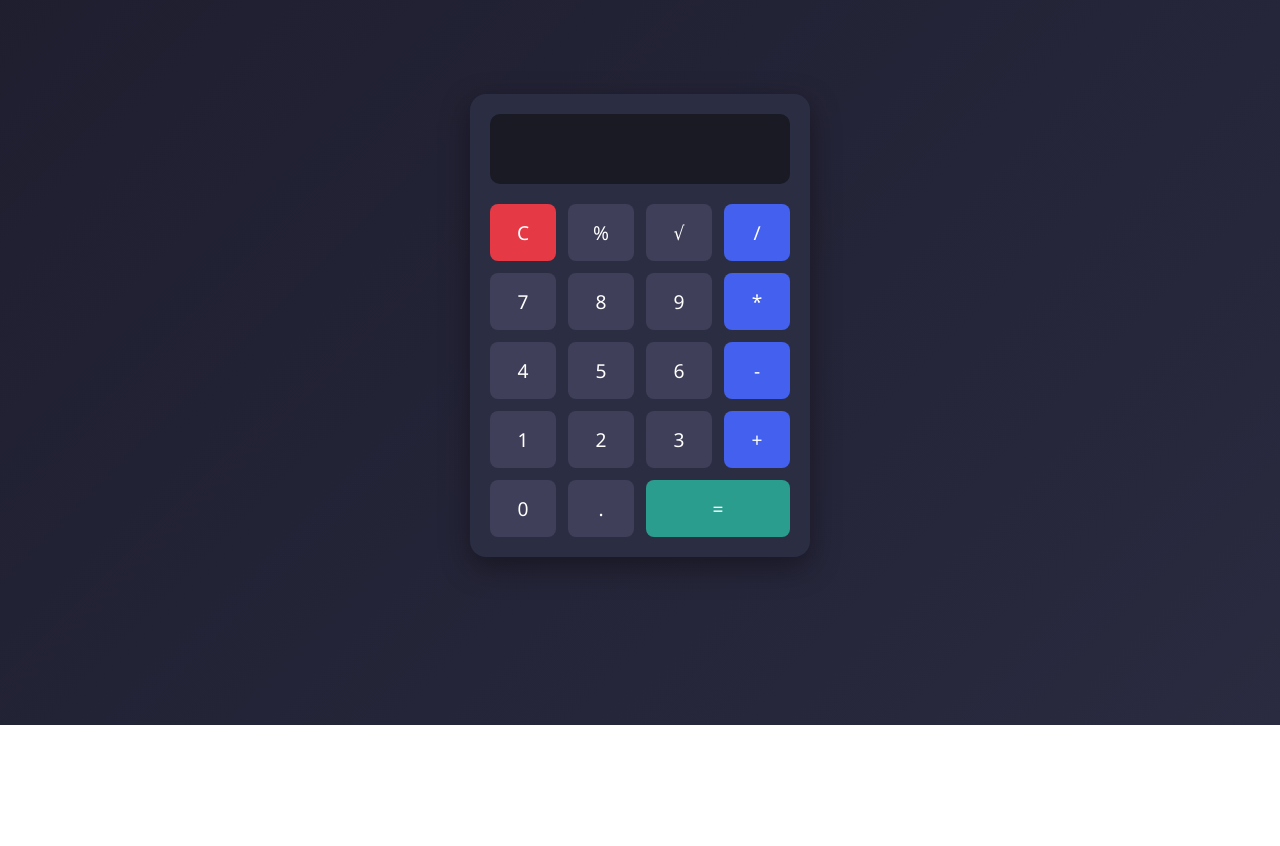
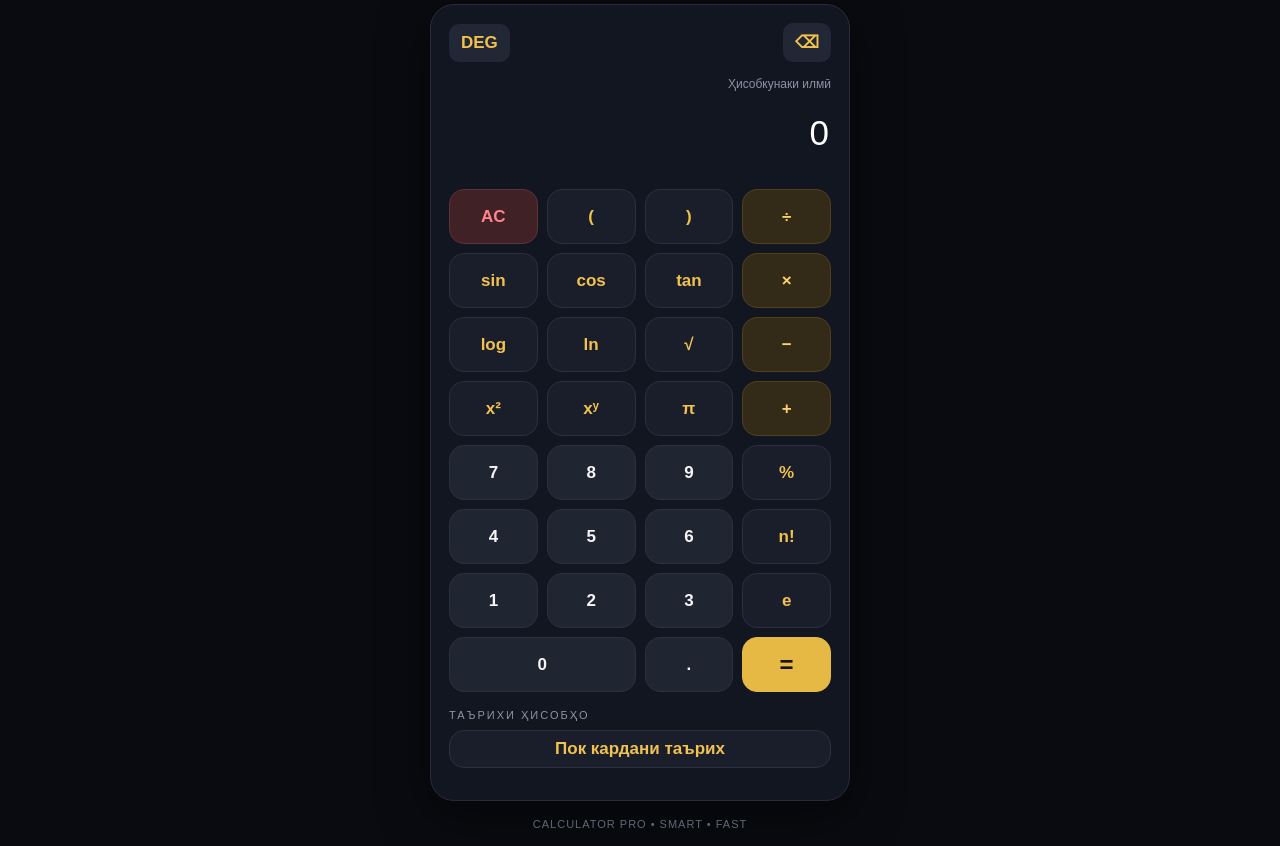
Before and after one commit to rustamoumahmadov6-cpu/my-calculator, a plain HTML site: page index.html in a window 1280 px wide. Shown: the part 75-921 px from the top of the page. Before the commit the page ends 800 px from the top, so only its background shows below. Drawn offline with Linux system fonts and the light colour scheme.

Commit message:
Revamp calculator UI and enhance functionality
Updated the calculator's HTML structure and styles for a new design, including improved layout and additional features.

```diff
--- a/index.html
+++ b/index.html
@@ -3,149 +3,285 @@
 <head>
 <meta charset="UTF-8">
 <meta name="viewport" content="width=device-width, initial-scale=1.0">
-    <title>Калкулятори Замонавӣ ва Мукаммал</title>
+<meta name="theme-color" content="#090b10">
+<title>CALCULATOR PRO</title>
+
 <style>
-        * {
-            box-sizing: border-box;
-            margin: 0;
-            padding: 0;
-            font-family: 'Segoe UI', Tahoma, Geneva, Verdana, sans-serif;
+*{box-sizing:border-box}
+body{
+ margin:0;min-height:100vh;background:#090b10;color:#f5f5f5;
+ font-family:Arial,sans-serif;display:flex;justify-content:center;
+ align-items:center;padding:16px
 }
-
-        body {
-            display: flex;
-            justify-content: center;
-            align-items: center;
-            height: 100vh;
-            background: linear-gradient(135deg, #1e1e2f, #2a2a40);
-        }
-
-        .calculator {
-            background-color: #2b2d42;
-            padding: 20px;
-            border-radius: 16px;
-            box-shadow: 0 10px 30px rgba(0, 0, 0, 0.4);
-            width: 340px;
-        }
-
-        .display {
-            width: 100%;
-            height: 70px;
-            background-color: #1a1a24;
-            color: #ffffff;
-            font-size: 1.8rem;
-            text-align: right;
-            padding: 15px;
-            border: none;
-            border-radius: 10px;
-            margin-bottom: 20px;
-            outline: none;
-            overflow-x: auto;
-        }
-
-        .buttons {
-            display: grid;
-            grid-template-columns: repeat(4, 1fr);
-            gap: 12px;
-        }
-
-        button {
-            padding: 15px;
-            font-size: 1.2rem;
-            border: none;
-            border-radius: 8px;
-            cursor: pointer;
-            background-color: #3f3f59;
-            color: #ffffff;
-            transition: background 0.2s, transform 0.1s;
-        }
-
-        button:hover {
-            background-color: #52527a;
-        }
-
-        button:active {
-            transform: scale(0.95);
-        }
-
-        .btn-operator {
-            background-color: #4361ee;
-        }
-
-        .btn-operator:hover {
-            background-color: #3a0ca3;
-        }
-
-        .btn-action {
-            background-color: #e63946;
-        }
-
-        .btn-action:hover {
-            background-color: #d90429;
-        }
-
-        .btn-equal {
-            background-color: #2a9d8f;
-            grid-column: span 2;
-        }
-
-        .btn-equal:hover {
-            background-color: #21867a;
-        }
+.app{width:100%;max-width:420px}
+.header{display:flex;justify-content:space-between;align-items:center;margin-bottom:20px}
+.logo{font-size:23px;font-weight:bold;letter-spacing:2px;color:#f2c14e}
+.logo span{display:block;font-size:10px;color:#858b99;letter-spacing:4px;margin-top:5px}
+.badge{border:1px solid #66501c;color:#f2c14e;border-radius:20px;padding:7px 10px;font-size:11px}
+.panel{background:#121620;border:1px solid #272c38;border-radius:24px;padding:18px;box-shadow:0 15px 50px #0008}
+.top{display:flex;justify-content:space-between;align-items:center;margin-bottom:15px}
+.top button{background:#222735;color:#f2c14e;border:0;border-radius:10px;padding:9px 12px}
+#history{font-size:12px;color:#8c94a5;min-height:18px;text-align:right;overflow-wrap:anywhere}
+#display{width:100%;height:76px;background:transparent;border:0;outline:0;color:#fff;text-align:right;font-size:35px;font-weight:500}
+#message{height:18px;text-align:right;color:#f2c14e;font-size:12px}
+.grid{display:grid;grid-template-columns:repeat(4,minmax(0,1fr));gap:9px}
+button{cursor:pointer;font-size:17px;font-weight:600;transition:filter .15s,transform .1s}
+.key{height:55px;border:1px solid #2b3040;border-radius:15px;background:#202532;color:#f5f5f5}
+.key:active{transform:scale(.96);filter:brightness(1.3)}
+.fn{background:#191e2a;color:#f2c14e}
+.op{background:#332a18;color:#ffd36b;border-color:#51401d}
+.clear{background:#402126;color:#ff858b;border-color:#613038}
+.equal{background:#e6b844;color:#17130a;border-color:#e6b844;font-size:24px}
+.zero{grid-column:span 2}
+.footer{text-align:center;color:#606878;font-size:11px;margin-top:17px;letter-spacing:1px}
+.section{color:#8b93a3;font-size:11px;margin:17px 0 9px;letter-spacing:2px}
+#historyList{margin-top:14px;max-height:140px;overflow:auto}
+.hist{display:flex;justify-content:space-between;gap:10px;padding:8px 0;border-bottom:1px solid #282d39;font-size:12px;color:#aeb5c3}
+.hist b{color:#f2c14e;overflow-wrap:anywhere;text-align:right}
+@media(max-width:360px){.key{height:49px;font-size:15px}.panel{padding:12px}#display{font-size:29px}}
 </style>
 </head>
 <body>
+<div class="app">
+ <div class="header">
+  <div class="logo">CALCULATOR<span>PRO EDITION</span></div>
+  <div class="badge">● ADVANCED</div>
+ </div>
 
-    <div class="calculator">
-        <input type="text" class="display" id="display" disabled>
-        <div class="buttons">
-            <button class="btn-action" onclick="clearDisplay()">C</button>
-            <button onclick="appendValue('%')">%</button>
-            <button onclick="appendValue('Math.sqrt(')">√</button>
-            <button class="btn-operator" onclick="appendValue('/')">/</button>
+ <div class="panel">
+  <div class="top">
+   <button onclick="toggleAngle()" id="angleBtn">DEG</button>
+   <button onclick="backspace()">⌫</button>
+  </div>
 
-            <button onclick="appendValue('7')">7</button>
-            <button onclick="appendValue('8')">8</button>
-            <button onclick="appendValue('9')">9</button>
-            <button class="btn-operator" onclick="appendValue('*')">*</button>
+  <div id="history">Ҳисобкунаки илмӣ</div>
+  <input id="display" value="0" readonly aria-label="Натиҷаи ҳисоб">
+  <div id="message"></div>
 
-            <button onclick="appendValue('4')">4</button>
-            <button onclick="appendValue('5')">5</button>
-            <button onclick="appendValue('6')">6</button>
-            <button class="btn-operator" onclick="appendValue('-')">-</button>
+  <div class="grid">
+   <button class="key clear" onclick="clearAll()">AC</button>
+   <button class="key fn" onclick="append('(')">(</button>
+   <button class="key fn" onclick="append(')')">)</button>
+   <button class="key op" onclick="append('/')">÷</button>
 
-            <button onclick="appendValue('1')">1</button>
-            <button onclick="appendValue('2')">2</button>
-            <button onclick="appendValue('3')">3</button>
-            <button class="btn-operator" onclick="appendValue('+')">+</button>
+   <button class="key fn" onclick="append('sin(')">sin</button>
+   <button class="key fn" onclick="append('cos(')">cos</button>
+   <button class="key fn" onclick="append('tan(')">tan</button>
+   <button class="key op" onclick="append('*')">×</button>
 
-            <button onclick="appendValue('0')">0</button>
-            <button onclick="appendValue('.')">.</button>
-            <button class="btn-equal" onclick="calculate()">=</button>
+   <button class="key fn" onclick="append('log(')">log</button>
+   <button class="key fn" onclick="append('ln(')">ln</button>
+   <button class="key fn" onclick="append('sqrt(')">√</button>
+   <button class="key op" onclick="append('-')">−</button>
+
+   <button class="key fn" onclick="append('^2')">x²</button>
+   <button class="key fn" onclick="append('^')">xʸ</button>
+   <button class="key fn" onclick="append('pi')">π</button>
+   <button class="key op" onclick="append('+')">+</button>
+
+   <button class="key" onclick="append('7')">7</button>
+   <button class="key" onclick="append('8')">8</button>
+   <button class="key" onclick="append('9')">9</button>
+   <button class="key fn" onclick="percent()">%</button>
+
+   <button class="key" onclick="append('4')">4</button>
+   <button class="key" onclick="append('5')">5</button>
+   <button class="key" onclick="append('6')">6</button>
+   <button class="key fn" onclick="append('!')">n!</button>
+
+   <button class="key" onclick="append('1')">1</button>
+   <button class="key" onclick="append('2')">2</button>
+   <button class="key" onclick="append('3')">3</button>
+   <button class="key fn" onclick="append('e')">e</button>
+
+   <button class="key zero" onclick="append('0')">0</button>
+   <button class="key" onclick="append('.')">.</button>
+   <button class="key equal" onclick="calculate()">=</button>
   </div>
+
+  <div class="section">ТАЪРИХИ ҲИСОБҲО</div>
+  <button class="key fn" style="width:100%;height:38px" onclick="clearHistory()">Пок кардани таърих</button>
+  <div id="historyList"></div>
+ </div>
+
+ <div class="footer">CALCULATOR PRO • SMART • FAST</div>
 </div>
 
 <script>
 const display = document.getElementById('display');
+const historyBox = document.getElementById('history');
+const message = document.getElementById('message');
+const historyList = document.getElementById('historyList');
 
-        function appendValue(value) {
-            display.value += value;
+let expression = '0';
+let angle = 'DEG';
+let justCalculated = false;
+let records = [];
+
+function render(){
+ display.value = expression;
 }
 
-        function clearDisplay() {
-            display.value = '';
+function append(value){
+ message.textContent = '';
+
+ if(justCalculated && /[0-9.]|pi|e|sin|cos|tan|log|ln|sqrt/.test(value)){
+  expression = '0';
+ }
+ justCalculated = false;
+
+ if(expression === '0' && /^[0-9]$/.test(value)){
+  expression = value;
+ }else if(expression === '0' && value === '.'){
+  expression = '0.';
+ }else{
+  expression += value;
  }
 
-        function calculate() {
-            try {
-                // Истифодаи eval барои ҳисобкунии ибораҳои математикӣ
-                display.value = eval(display.value);
-            } catch (error) {
-                display.value = 'Хатогӣ';
-                setTimeout(clearDisplay, 1500);
+ render();
+}
+
+function clearAll(){
+ expression = '0';
+ justCalculated = false;
+ historyBox.textContent = 'Ҳисобкунаки илмӣ';
+ message.textContent = '';
+ render();
+}
+
+function backspace(){
+ if(justCalculated){clearAll();return}
+ expression = expression.length > 1 ? expression.slice(0,-1) : '0';
+ render();
+}
+
+function toggleAngle(){
+ angle = angle === 'DEG' ? 'RAD' : 'DEG';
+ document.getElementById('angleBtn').textContent = angle;
+}
+
+function percent(){
+ try{
+  const result = evaluate(expression) / 100;
+  expression = format(result);
+  render();
+  justCalculated = true;
+ }catch(e){
+  message.textContent = 'Аввал ифодаи дуруст ворид кун';
  }
 }
+
+function format(number){
+ if(!Number.isFinite(number)) throw Error('Натиҷа муайян нест');
+ if(Math.abs(number) < 1e-12) number = 0;
+ return Number(number.toPrecision(12)).toString();
+}
+
+function evaluate(source){
+ let s = source.replace(/\s/g,'');
+ if(!s || !/^[0-9+\-*/().!^a-z]+$/i.test(s)){
+  throw Error('Ифода нодуруст аст');
+ }
+
+ // Амалиёти факториал
+ s = s.replace(/(\d+(?:\.\d+)?|pi|e|\([^()]*\))!/gi,
+  'fact($1)');
+
+ // Дараҷа
+ s = s.replace(/\^/g,'**');
+
+ // Функсияҳои иҷозатшуда
+ const allowed = {
+  pi:'Math.PI',
+  e:'Math.E',
+  sin:'sin',
+  cos:'cos',
+  tan:'tan',
+  log:'Math.log10',
+  ln:'Math.log',
+  sqrt:'Math.sqrt',
+  fact:'fact'
+ };
+
+ s = s.replace(/\b(sin|cos|tan|log|ln|sqrt|pi|e|fact)\b/gi,
+  name => allowed[name.toLowerCase()] || name);
+
+ const sin = x => Math.sin(angle === 'DEG' ? x*Math.PI/180 : x);
+ const cos = x => Math.cos(angle === 'DEG' ? x*Math.PI/180 : x);
+ const tan = x => Math.tan(angle === 'DEG' ? x*Math.PI/180 : x);
+
+ function fact(n){
+  if(!Number.isInteger(n) || n < 0 || n > 170){
+   throw Error('Факториал танҳо барои адади бутуни 0–170');
+  }
+  let r = 1;
+  for(let i=2;i<=n;i++) r *= i;
+  return r;
+ }
+
+ // Танҳо ифодаи математикии филтршуда иҷро мешавад.
+ const result = Function(
+  'sin','cos','tan','fact',
+  '"use strict"; return ('+s+');'
+ )(sin,cos,tan,fact);
+
+ if(typeof result !== 'number' || !Number.isFinite(result)){
+  throw Error('Натиҷа муайян нест');
+ }
+ return result;
+}
+
+function calculate(){
+ try{
+  const original = expression;
+  const result = format(evaluate(original));
+  historyBox.textContent = original + ' =';
+  expression = result;
+  records.unshift({question:original,answer:result});
+  records = records.slice(0,20);
+  renderHistory();
+  render();
+  message.textContent = 'Ҳисоб бомуваффақият анҷом ёфт';
+  justCalculated = true;
+ }catch(e){
+  message.textContent = 'Хато: ифодаро санҷ';
+ }
+}
+
+function renderHistory(){
+ historyList.innerHTML = '';
+ records.forEach(item=>{
+  const row = document.createElement('div');
+  row.className = 'hist';
+  const q = document.createElement('span');
+  const a = document.createElement('b');
+  q.textContent = item.question + ' =';
+  a.textContent = item.answer;
+  row.append(q,a);
+  historyList.appendChild(row);
+ });
+}
+
+function clearHistory(){
+ records = [];
+ renderHistory();
+}
+
+document.addEventListener('keydown',event=>{
+ if(/^[0-9.]$/.test(event.key)){
+  append(event.key);
+ }else if(['+','-','*','/','(',')','^'].includes(event.key)){
+  append(event.key);
+ }else if(event.key === 'Enter' || event.key === '='){
+  calculate();
+ }else if(event.key === 'Backspace'){
+  backspace();
+ }else if(event.key === 'Escape'){
+  clearAll();
+ }
+});
+
+render();
 </script>
-
 </body>
 </html>
```
Lines whose indentation alone changed are shown as unchanged.
